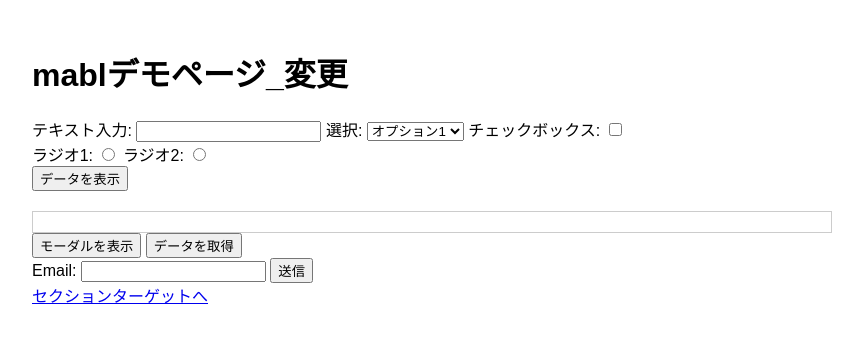
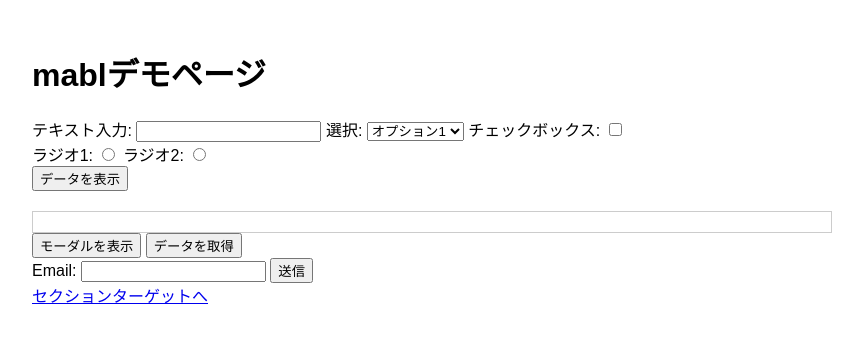
Before and after one commit to oshio-kazuki/mabldemo008, a plain HTML site: page index.html in a window 1280 px wide. Shown: the top 342 px of the page, without its empty margins (208-1071 px from the left). Drawn offline with Linux system fonts and the light colour scheme.

Commit message:
Update index.html

```diff
--- a/index.html
+++ b/index.html
@@ -40,7 +40,7 @@
 <body>
 
 <div class="container">
-    <h1>mablデモページ_変更</h1>
+    <h1>mablデモページ</h1>
 
     <!-- テキストボックス -->
     <label for="textInput">テキスト入力:</label>
```
